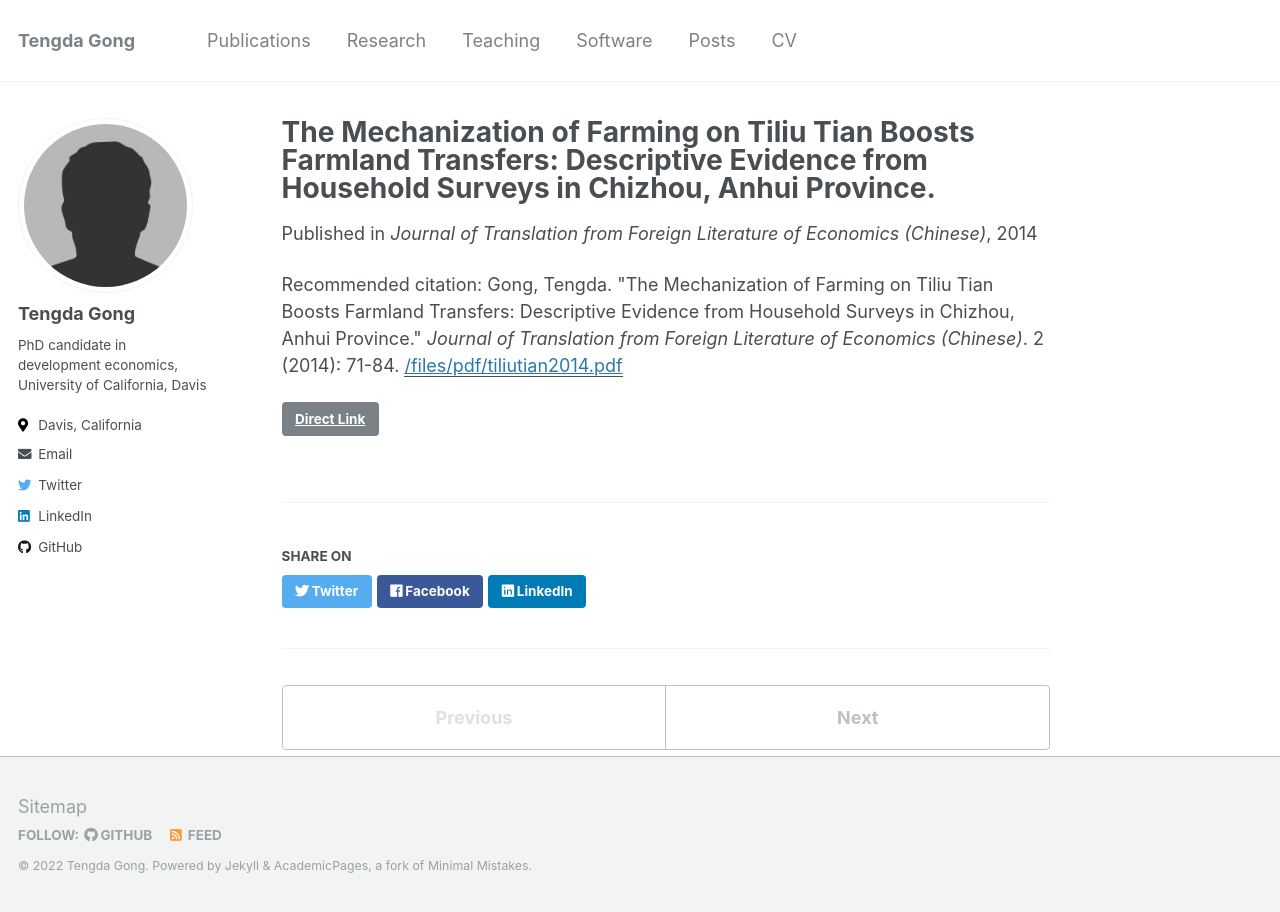
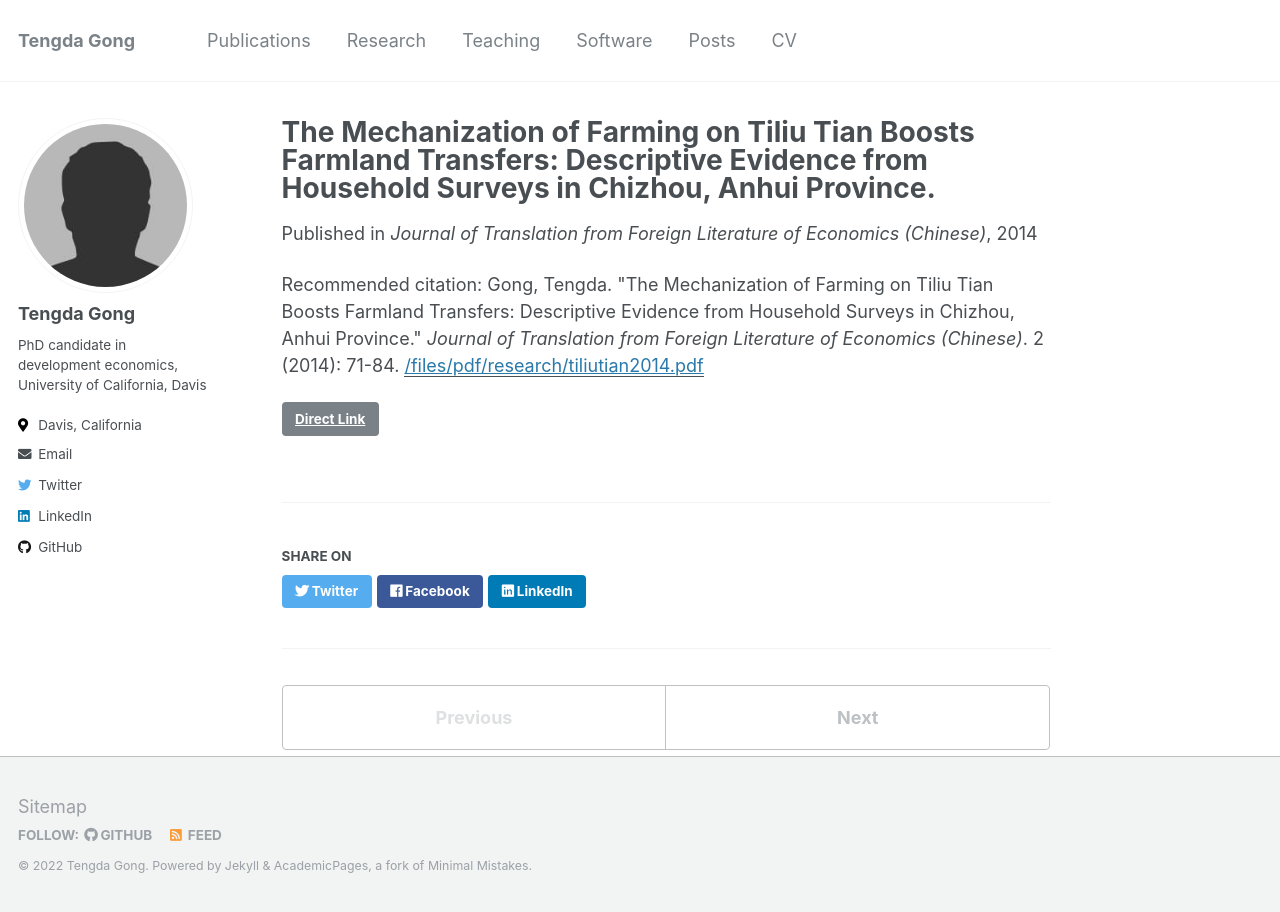
Before and after one commit to tendakung/tendakung.github.io, a Jekyll site: the page built from _publications/2014-paper1.md, in a window 1280 px wide. Built offline with Jekyll 4.4.1, drawn with Linux system fonts in a browser that asks for light colours.

Commit message:
Update and rename paper1-2014.md to 2014-paper1.md

```diff
--- a/_publications/paper1-2014.md
+++ b/_publications/2014-paper1.md
@@ -4,8 +4,8 @@ collection: publications
 permalink: /publication/2014-paper1
 date: 2014-04-14
 venue: 'Journal of Translation from Foreign Literature of Economics (Chinese)'
-paperurl: '/files/pdf/tiliutian2014.pdf'
+paperurl: '/files/pdf/research/tiliutian2014.pdf'
 link: 'http://www.cqvip.com/qk/91566x/201402/1003253816.html'
-citation: 'Gong, Tengda. "The Mechanization of Farming on Tiliu Tian Boosts Farmland Transfers: Descriptive Evidence from Household Surveys in Chizhou, Anhui Province." <i>Journal of Translation from Foreign Literature of Economics (Chinese)</i>. 2 (2014): 71-84.'
+citation: 'Gong, Tengda. &quot;The Mechanization of Farming on Tiliu Tian Boosts Farmland Transfers: Descriptive Evidence from Household Surveys in Chizhou, Anhui Province.&quot; <i>Journal of Translation from Foreign Literature of Economics (Chinese)</i>. 2 (2014): 71-84.'
 excerpt: 'This paper studies how the adoption of mechanization services on <i>tiliu tian</i> (large and non-fragmented farmland) helps boosting transfers of <i>chengbao tian</i> (small and fragmented farmland) in China. Economic analysis based on self-collected household surveys in Anhui Province suggests that mechanization services expand from the former to the latter as they are geographically close to each other, which lowers labor cost of cultivating small fragmented farmland in scale and thereby boosts farmland transfers among heterogeneous households.'
 ---
```
